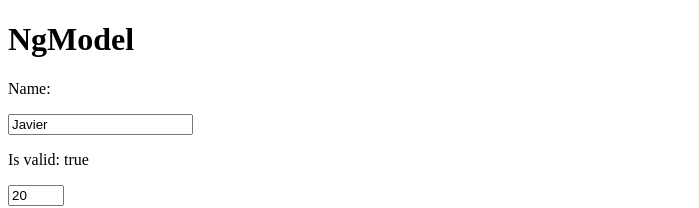
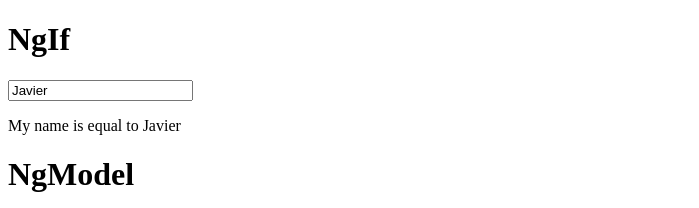
Before and after one commit to jffc-dev/Javascript-Angular-MyStore, an Angular app: page / in a window 1280 px wide. Shown: the top 208 px of the page, without its empty margins (0-699 px from the left). Built offline with nearby package versions, Linux system fonts and the light colour scheme.

Commit message:
feat(knowledge): Ngif structure example added

```diff
--- a/src/app/app.component.html
+++ b/src/app/app.component.html
@@ -1,3 +1,10 @@
+<h1>NgIf</h1>
+<input placeholder="Input for ngif test" type="text" [(ngModel)]="person.name">
+<p *ngIf="person.name == 'Javier'; else elseBlock">My name is equal to Javier</p>
+<ng-template #elseBlock>
+  <p>My name isn't equals to Javier</p>
+</ng-template>
+
 <h1>NgModel</h1>
 <p>Name:</p>
 <input placeholder="NgModel" required #nameInput="ngModel" type="text" [(ngModel)]="person.name">
```
